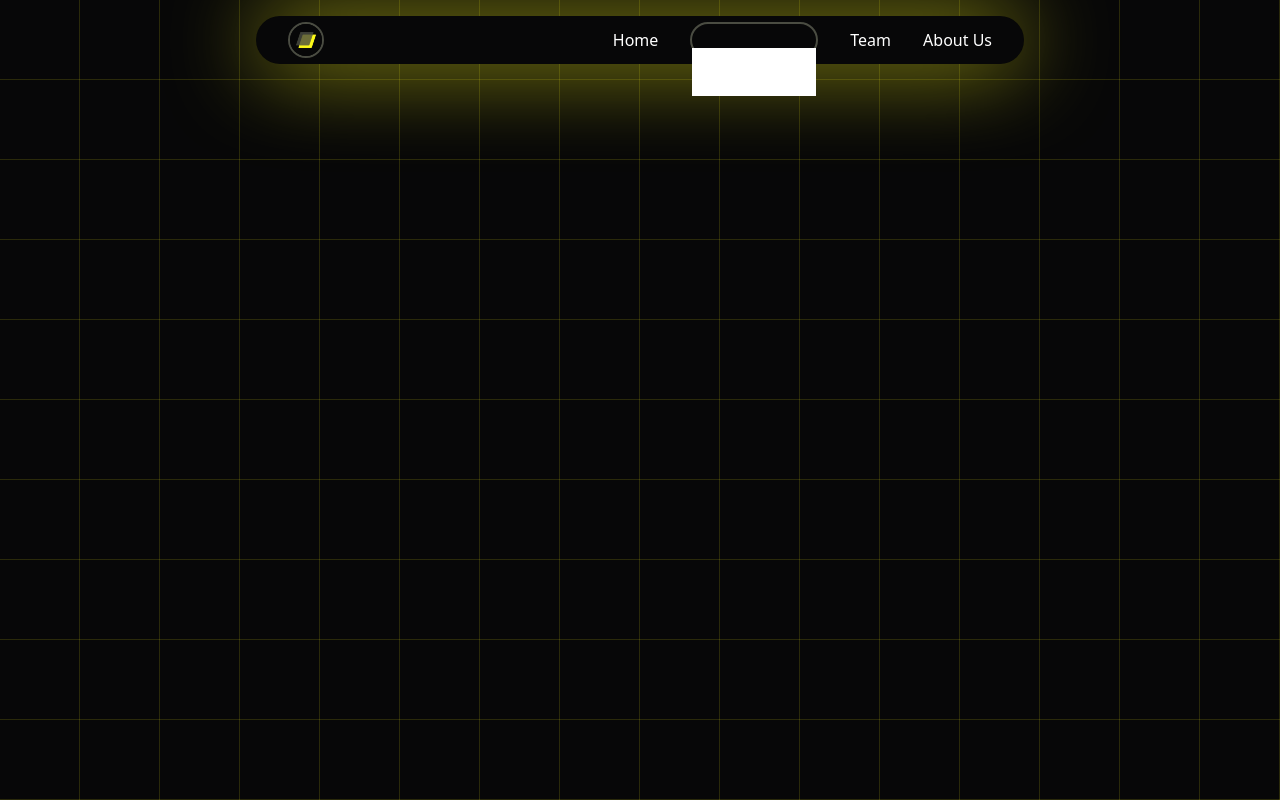
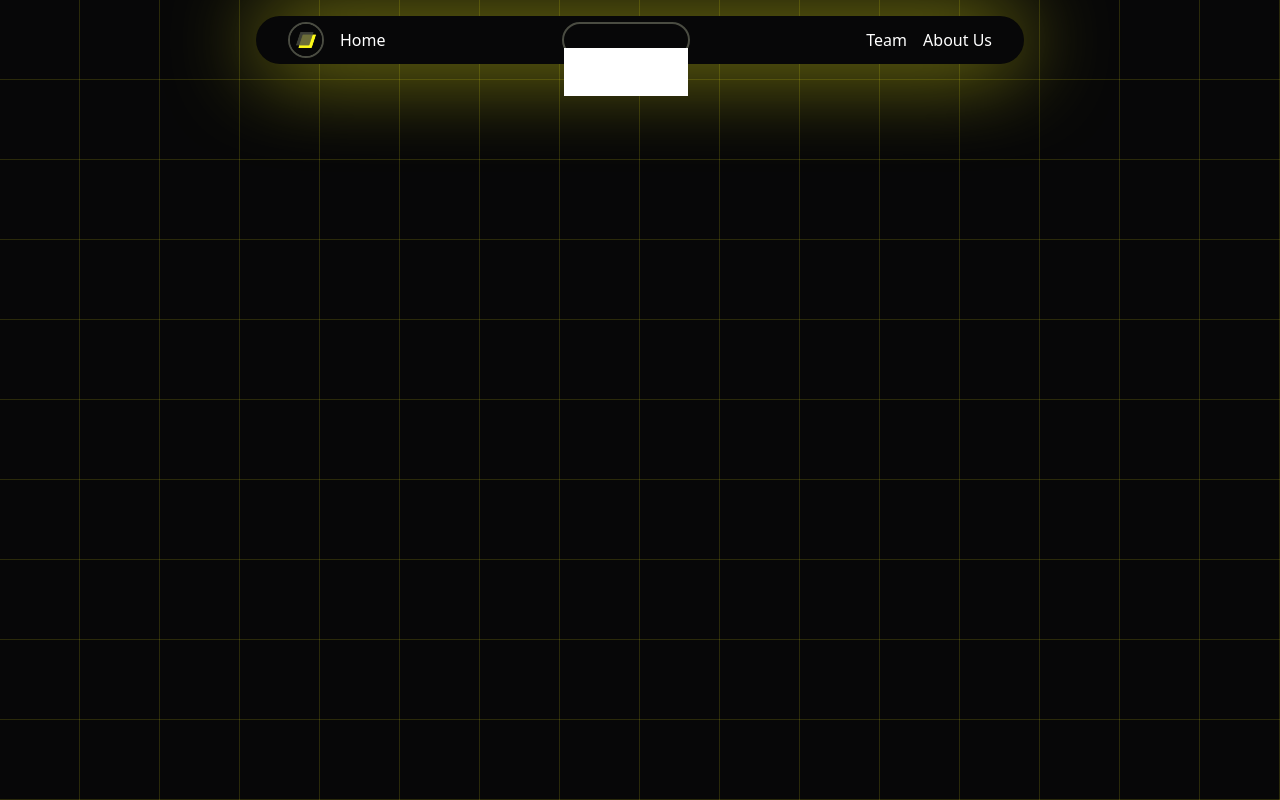
Before and after one commit to Ayusht777/ZenRoutes, a React (Vite) app: page /roadmap in a window 1280 px wide. Built offline with nearby package versions, Linux system fonts and the light colour scheme.

Commit message:
Change Navigation bar

```diff
--- a/src/Components/CommonComponents/Navbar.jsx
+++ b/src/Components/CommonComponents/Navbar.jsx
@@ -2,28 +2,26 @@ import { Link } from "react-router-dom";
 import Logo from "../../assets/Logo.png";
 import { RoadmapList } from "../../Data/RoadmapList";
 import { HiChevronDown } from "react-icons/hi2";
+import { FaBars, FaXmark } from "react-icons/fa6";
 import { useState } from "react";
 const Navbar = () => {
   const [OnHover, setOnHover] = useState(false);
-
+  const [openNav, setOpenNav] = useState(false);
   return (
-    <nav className="w-3/5 h-12 bg-background mx-auto my-4 rounded-3xl shadow-[rgba(_251,_248,_24,_0.7)_0px_0px_90px] box-border px-8 flex justify-between items-center">
+    <nav className=" w-[95%] md:w-3/5 h-12 bg-background mx-auto my-4 rounded-3xl shadow-[rgba(_251,_248,_24,_0.7)_0px_0px_90px] box-border px-8 flex justify-between items-center text-text">
       <div>
-        <Link to="/">
+        <Link to="/" className="flex gap-4 item-center justify-center">
           <img
             src={Logo}
             alt="Logo"
             className="w-9 h-9 rounded-full border-2 border-primary "
           />
+          <h2 className="hidden md:flex items-center ">Home</h2>
         </Link>
       </div>
       <div>
-        <ul className="flex justify-center items-center text-text gap-x-8 ">
+        <ul className="flex justify-center items-center gap-x-8 ">
           <li className="flex justify-center items-center">
-            <Link>Home</Link>
-          </li>
-          <li className="flex justify-center items-center">
-            <Link>
             <div className=" w-32 h-9 rounded-3xl  border-2 border-primary flex justify-center items-center">
               {OnHover ? (
                 <div className="flex justify-center items-center gap-x-2">
@@ -35,30 +33,60 @@ const Navbar = () => {
                   </div>
                 </div>
               ) : (
-                  <div className=" w-32 h-auto  bg-text relative">
+                <div className="w-32 h-auto  bg-text relative">
                   <ul className=" absolute top-2 bg-text w-full h-auto">
-                      {RoadmapList.map((index, key) => {
-                        console.log(index.language, key);
+                    {RoadmapList.map((value, key) => {
                       return (
-                          <li key={key}>
-                            <p>{index.language}</p>
-                          </li>
+                        <Link to={`/roadmaps/${value.id}`} key={key}>
+                          <p>{value.language}</p>
+                        </Link>
                       );
                     })}
                   </ul>
                 </div>
               )}
             </div>
-            </Link>
-          </li>
-          <li className="flex justify-center items-center">
-            <Link>Team</Link>
-          </li>
-          <li className="flex justify-center items-center">
-            <Link>About Us</Link>
           </li>
         </ul>
       </div>
+      <div className="hidden lg:flex justify-center items-center gap-4">
+        <Link to="/team">Team</Link>
+
+        <Link to="/aboutus">About Us</Link>
+      </div>
+      {openNav ? (
+        <div
+          onClick={() => {
+            setOpenNav(false);
+          }}
+          className="lg:hidden relative"
+        >
+          <FaXmark />
+          <div className="absolute z-10  px-5 py-7 my-8 bg-secondary gap-4 right-1 top-0 rounded-lg">
+            <Link
+              to="/team"
+              className="block py-2 px-4 m-4 hover:bg-primary rounded-lg"
+            >
+              Team
+            </Link>
+            <Link
+              to="/aboutus"
+              className="block py-2 px-4 m-4 hover:bg-primary rounded-lg"
+            >
+              About_Us
+            </Link>
+          </div>
+        </div>
+      ) : (
+        <div
+          onClick={() => {
+            setOpenNav(true);
+          }}
+          className="lg:hidden"
+        >
+          <FaBars />
+        </div>
+      )}
     </nav>
   );
 };
--- a/src/Components/HomeComponents/HeroSection.jsx
+++ b/src/Components/HomeComponents/HeroSection.jsx
@@ -12,7 +12,7 @@ function HeroSection() {
       </h1>
       <Link
         to="/roadmap"
-        className="text-lg  from-[#fbf818]  to-[#4a4c42] bg-gradient-to-r text-text py-2 md:py-3 px-5 md:px-7 rounded-3xl font-bold flex items-center justify-center gap-4 group"
+        className="text-lg text-secondary from-[#fbf818]  to-[#4a4c42] bg-gradient-to-r  py-2 md:py-3 px-5 md:px-7 rounded-3xl font-extrabold flex items-center justify-center gap-4 group"
       >
         Start journey
         <FaArrowRight className="group-hover:translate-x-3 transition-transform" />
--- a/src/Pages/RoadMap.jsx
+++ b/src/Pages/RoadMap.jsx
@@ -1,4 +1,9 @@
+import { React } from "../Data/React";
+import { TailwindCSS } from "../Data/TailwindCSS";
+
 function RoadMap() {
+  console.log(React);
+  console.log(TailwindCSS);
   return <div></div>;
 }
 
```
Lines whose indentation alone changed are shown as unchanged.
